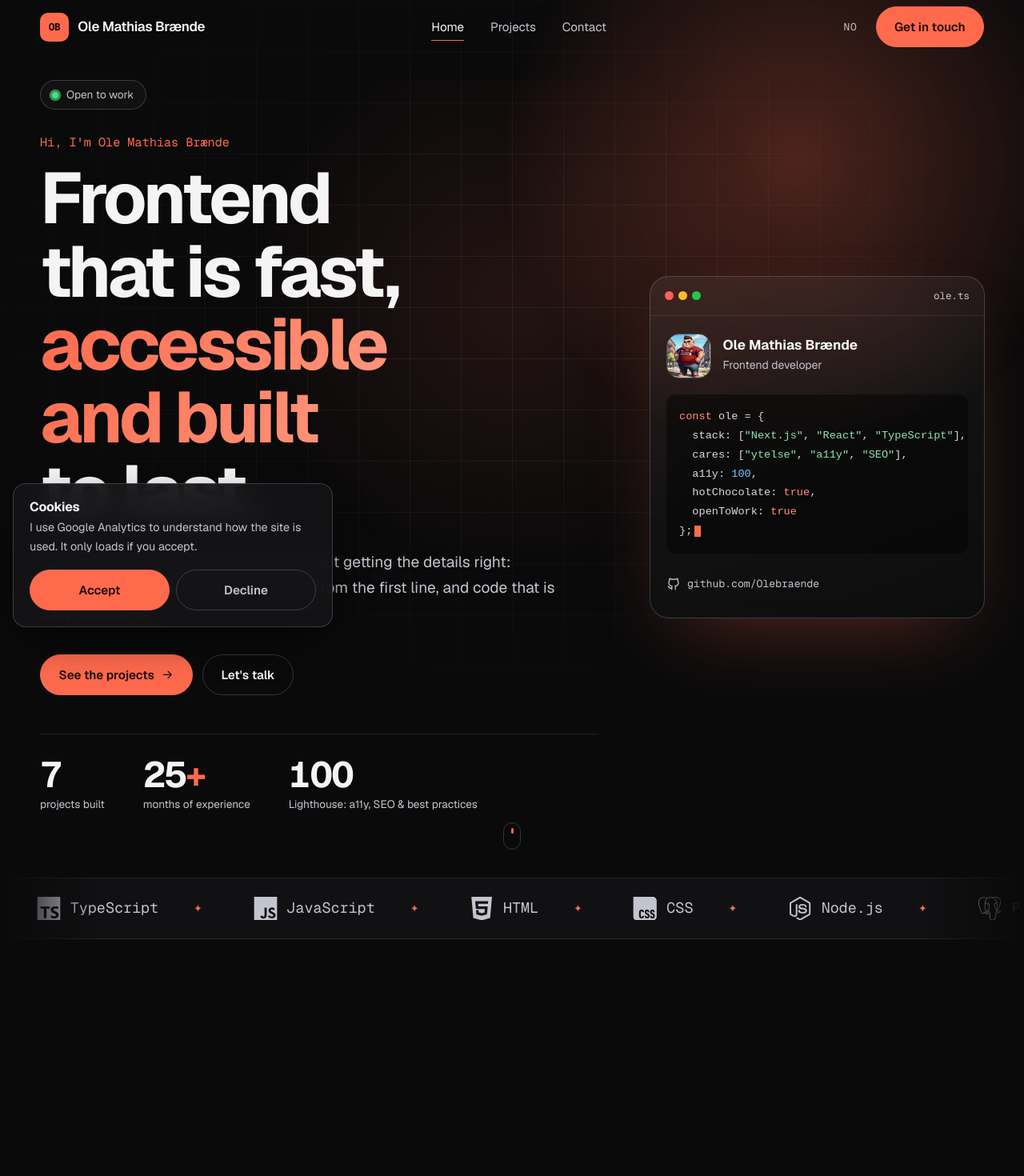
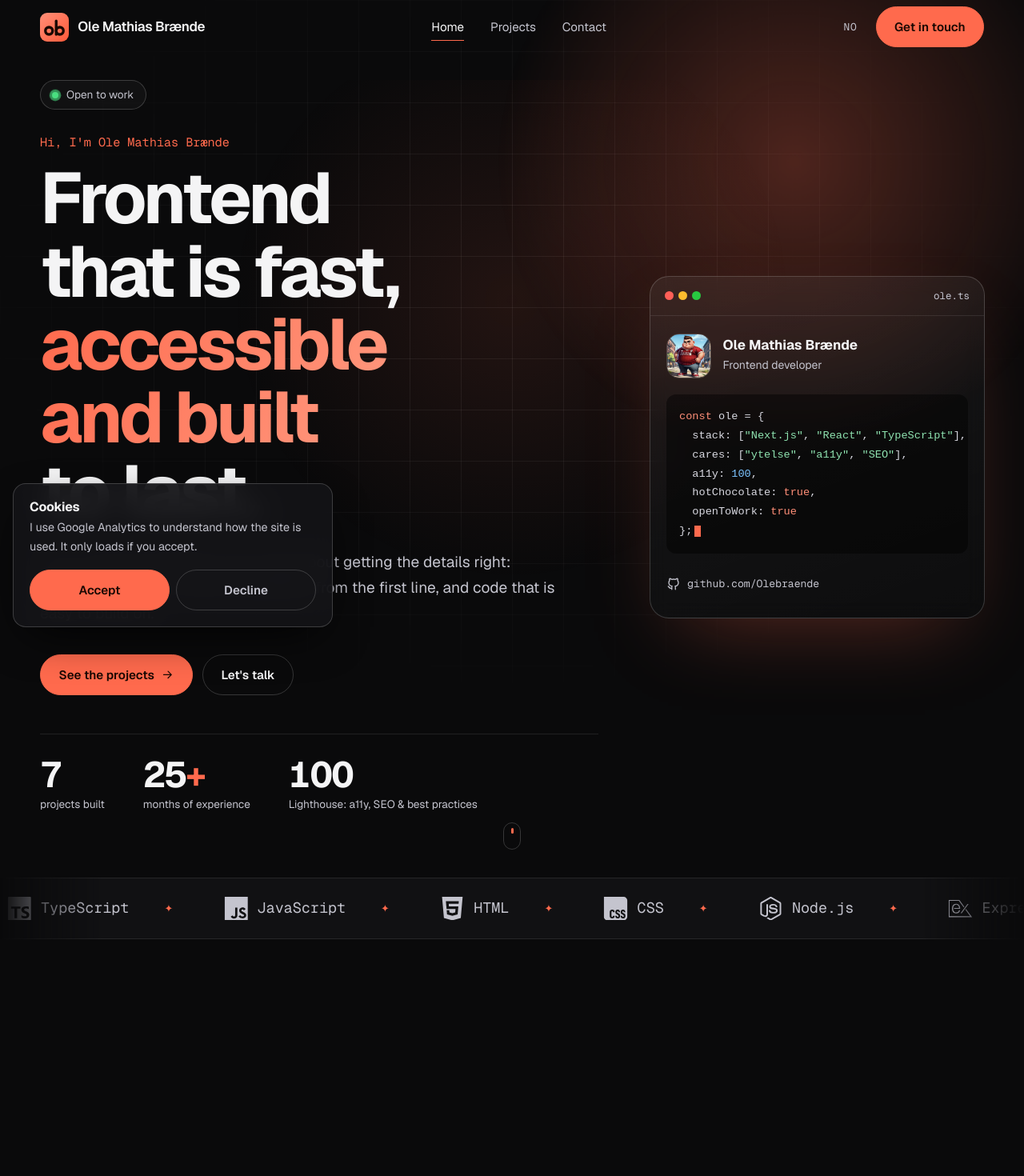
Before and after one commit to Olebraende/portfolio-olebrande, a Next.js app: page /en in a window 1280 px wide. Shown: the top 1470 px of the page at 80% size. Built offline with nearby package versions, Linux system fonts and the light colour scheme.

Commit message:
Add new logo, favicon, share image and Express, remove footer build note

```diff
--- a/app/[lang]/layout.tsx
+++ b/app/[lang]/layout.tsx
@@ -23,14 +23,12 @@ export async function generateMetadata({ params }: LayoutProps<'/[lang]'>): Prom
     applicationName: SITE_NAME,
     authors: [{ name: SITE_NAME, url: SITE_URL }],
     creator: SITE_NAME,
-    icons: { icon: '/pics/pic-ole-1.jpg' },
     openGraph: {
       type: 'website',
       siteName: SITE_NAME,
       locale: ogLocale(lang),
-      images: [{ url: '/pics/og-preview.png', width: 2984, height: 1502, alt: SITE_NAME }],
     },
-    twitter: { card: 'summary_large_image', images: ['/pics/og-preview.png'] },
+    twitter: { card: 'summary_large_image' },
   };
 }
 
--- a/components/Footer.tsx
+++ b/components/Footer.tsx
@@ -53,7 +53,6 @@ export default function Footer({ lang, dict }: { lang: Lang; dict: Dictionary })
         <p>
           © {year} Ole Mathias Brænde. {dict.footer.rights}
         </p>
-        <p>{dict.footer.built}</p>
         <a href="#main" className={styles.top}>
           {dict.footer.backToTop} <ArrowUp width={16} height={16} />
         </a>
--- a/components/Header.module.css
+++ b/components/Header.module.css
@@ -50,15 +50,6 @@
 }
 .mark {
   display: grid;
-  place-items: center;
-  width: 36px;
-  height: 36px;
-  border-radius: 10px;
-  background: var(--accent);
-  color: var(--accent-ink);
-  font-family: var(--font-geist-mono), monospace;
-  font-size: 0.8rem;
-  font-weight: 700;
   transition: transform 0.4s var(--ease);
 }
 .logo:hover .mark {
--- a/components/Header.tsx
+++ b/components/Header.tsx
@@ -6,6 +6,7 @@ import { usePathname } from 'next/navigation';
 import { href, type Lang } from '@/lib/i18n';
 import type { Dictionary } from '@/dictionaries/no';
 import { Close, Menu } from '@/app/icons';
+import LogoMark from './LogoMark';
 import styles from './Header.module.css';
 
 export default function Header({ lang, dict }: { lang: Lang; dict: Dictionary }) {
@@ -35,8 +36,8 @@ export default function Header({ lang, dict }: { lang: Lang; dict: Dictionary })
     <header className={styles.header}>
       <div className={`container ${styles.bar}`}>
         <Link href={href(lang)} className={styles.logo}>
-          <span className={styles.mark} aria-hidden="true">
-            OB
+          <span className={styles.mark}>
+            <LogoMark />
           </span>
           <span className={styles.name}>Ole Mathias Brænde</span>
         </Link>
--- /dev/null
+++ b/components/LogoMark.tsx
@@ -0,0 +1,19 @@
+/** Geometric "ob" monogram. Shared shape with app/icon.svg. */
+export default function LogoMark({ size = 36 }: { size?: number }) {
+  return (
+    <svg width={size} height={size} viewBox="0 0 64 64" aria-hidden="true" focusable="false">
+      <defs>
+        <linearGradient id="logo-gradient" x1="0" y1="0" x2="1" y2="1">
+          <stop offset="0" stopColor="#ff8f78" />
+          <stop offset="1" stopColor="#ff5a3a" />
+        </linearGradient>
+      </defs>
+      <rect width="64" height="64" rx="16" fill="url(#logo-gradient)" />
+      <g fill="none" stroke="#1a0802" strokeWidth="6" strokeLinecap="round">
+        <circle cx="20" cy="40" r="8" />
+        <path d="M36 18v30" />
+        <circle cx="44" cy="40" r="8" />
+      </g>
+    </svg>
+  );
+}
--- a/components/Marquee.tsx
+++ b/components/Marquee.tsx
@@ -1,5 +1,6 @@
 import {
   siCss,
+  siExpress,
   siFigma,
   siGit,
   siHtml5,
@@ -27,7 +28,12 @@ const brand = (icon: { path: string; hex: string }) => (
   </svg>
 );
 
-const hoverColor = (hex: string) => (['000000', '181717'].includes(hex) ? '#ffffff' : `#${hex}`);
+/** Brand colour on hover, but near-black brands (Next.js, Vercel, Express) turn white to stay visible. */
+const hoverColor = (hex: string) => {
+  const [r, g, b] = [0, 2, 4].map((i) => parseInt(hex.slice(i, i + 2), 16));
+  const brightness = (r * 299 + g * 587 + b * 114) / 1000;
+  return brightness < 60 ? '#ffffff' : `#${hex}`;
+};
 
 const stack: Tech[] = [
   { name: 'Next.js', hover: hoverColor(siNextdotjs.hex), icon: brand(siNextdotjs) },
@@ -37,6 +43,7 @@ const stack: Tech[] = [
   { name: 'HTML', hover: hoverColor(siHtml5.hex), icon: brand(siHtml5) },
   { name: 'CSS', hover: hoverColor(siCss.hex), icon: brand(siCss) },
   { name: 'Node.js', hover: hoverColor(siNodedotjs.hex), icon: brand(siNodedotjs) },
+  { name: 'Express', hover: hoverColor(siExpress.hex), icon: brand(siExpress) },
   { name: 'PostgreSQL', hover: hoverColor(siPostgresql.hex), icon: brand(siPostgresql) },
   { name: 'Git', hover: hoverColor(siGit.hex), icon: brand(siGit) },
   { name: 'Figma', hover: hoverColor(siFigma.hex), icon: brand(siFigma) },
--- a/dictionaries/en.ts
+++ b/dictionaries/en.ts
@@ -166,7 +166,6 @@ export const en: Dictionary = {
     title: 'Built with care in Norway.',
     text: 'I started with frontend in September 2024, driven by curiosity. Since then I have built more and more, and learned something new every single week.',
     rights: 'All rights reserved.',
-    built: 'Built with Next.js and hosted on Vercel.',
     backToTop: 'Back to top',
     social: 'Social media',
   },
--- a/dictionaries/no.ts
+++ b/dictionaries/no.ts
@@ -164,7 +164,6 @@ export const no = {
     title: 'Bygget med omtanke i Norge.',
     text: 'Jeg startet med frontend i september 2024, drevet av nysgjerrighet. Siden har jeg bygget stadig mer, og lært noe nytt hver eneste uke.',
     rights: 'Alle rettigheter reservert.',
-    built: 'Bygget med Next.js og hostet på Vercel.',
     backToTop: 'Til toppen',
     social: 'Sosiale medier',
   },
--- a/next.config.ts
+++ b/next.config.ts
@@ -36,14 +36,14 @@ const nextConfig: NextConfig = {
       { source: '/tjenester', destination: '/kontakt', permanent: true },
       { source: '/en/tjenester', destination: '/en/kontakt', permanent: true },
       { source: '/no', destination: '/', permanent: true },
-      { source: '/no/:path*', destination: '/:path*', permanent: true },
+      { source: '/no/:path((?!opengraph-image).*)', destination: '/:path', permanent: true },
     ];
   },
   async rewrites() {
     return {
       beforeFiles: [
         { source: '/', destination: '/no' },
-        { source: '/:path((?!en$|en/|no$|no/|api/|_next/|pics/)[^.]*)', destination: '/no/:path' },
+        { source: '/:path((?!en$|en/|no$|no/|api/|_next/|pics/|opengraph-image|twitter-image|apple-icon)[^.]*)', destination: '/no/:path' },
       ],
       afterFiles: [],
       fallback: [],
```
Also changed, not shown: app/[lang]/opengraph-image.tsx (added, +57 -0 lines), app/apple-icon.tsx (added, +28 -0 lines), app/icon.svg (added).
